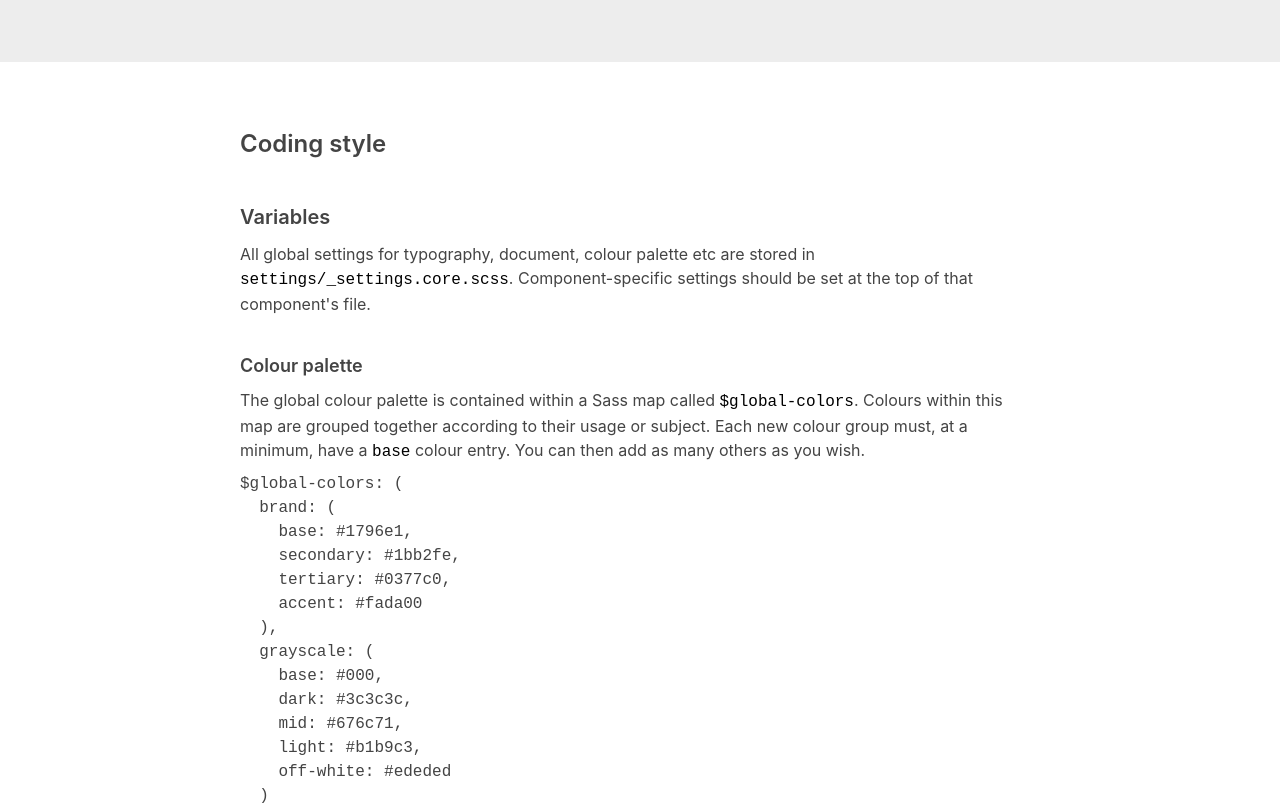
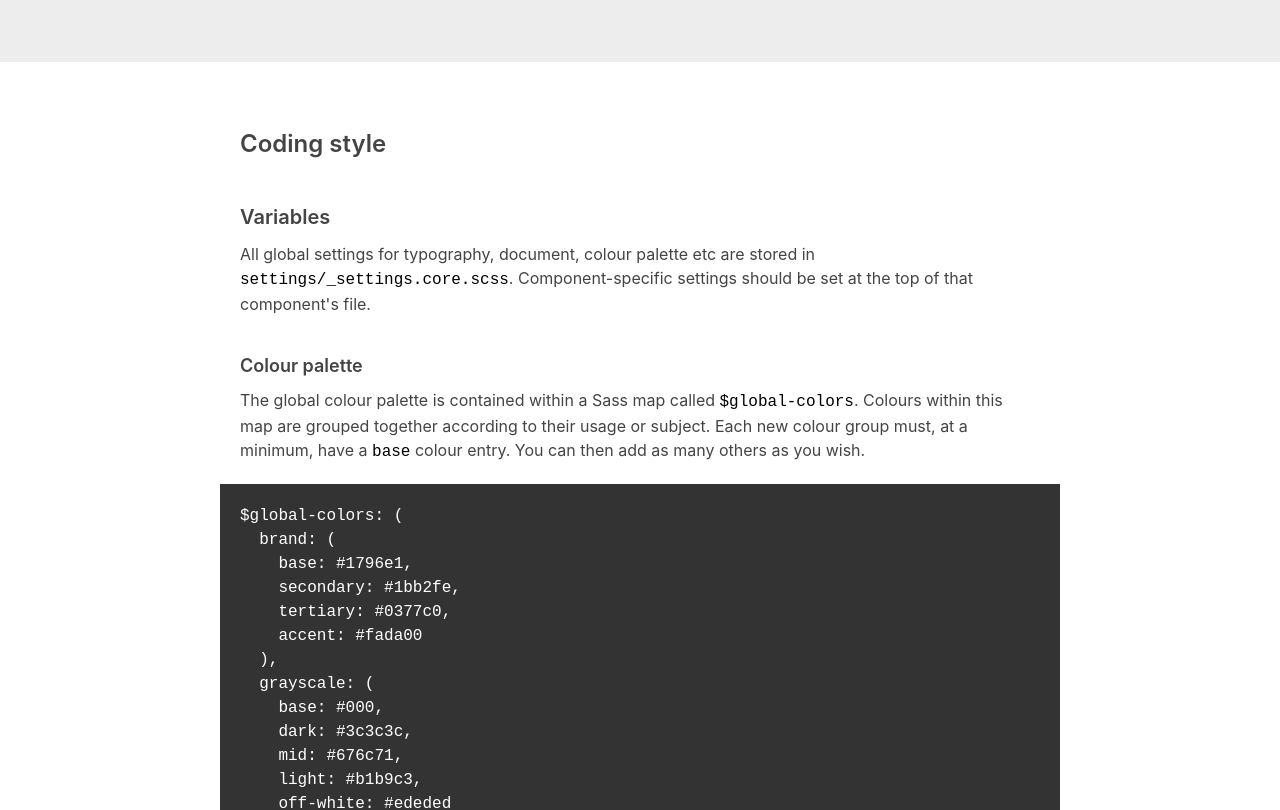
Before and after one commit to netzstrategen/bacon, a website: page index.html in a window 1280 px wide. Shown: the part 131-941 px from the top of the page. Drawn offline with nearby package versions, Linux system fonts and the light colour scheme; files that its build step writes are made by us from their sources.

Commit message:
Added code block styling to docs.

```diff
--- a/assets/scss/docs.scss
+++ b/assets/scss/docs.scss
@@ -42,6 +42,13 @@ p {
 
 code {
   color: #000;
+}
+
+pre {
+  padding: 20px;
+  margin: 20px -20px;
+  background: #333;
+  color: #fff;
 }
 
 .container {
```
